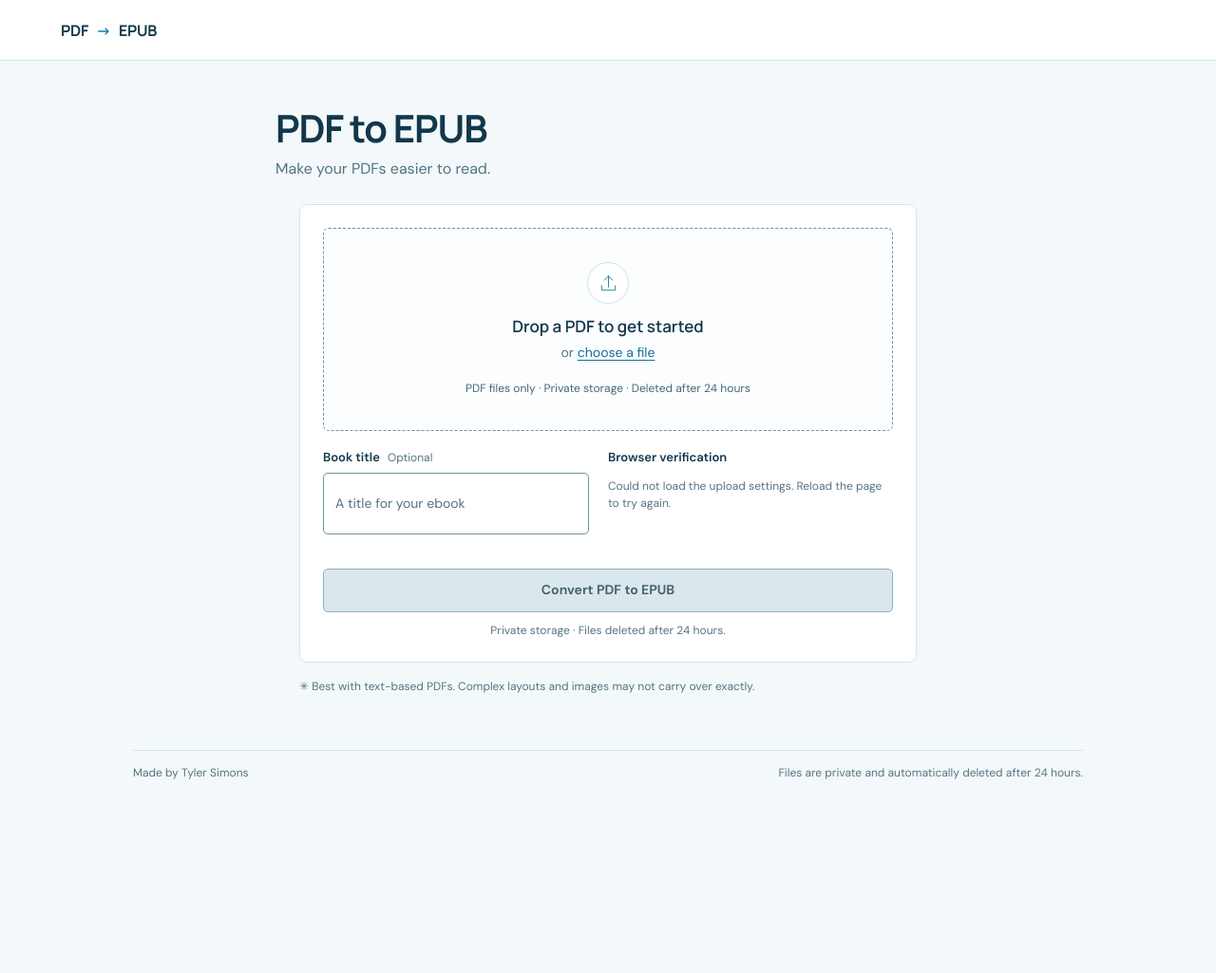
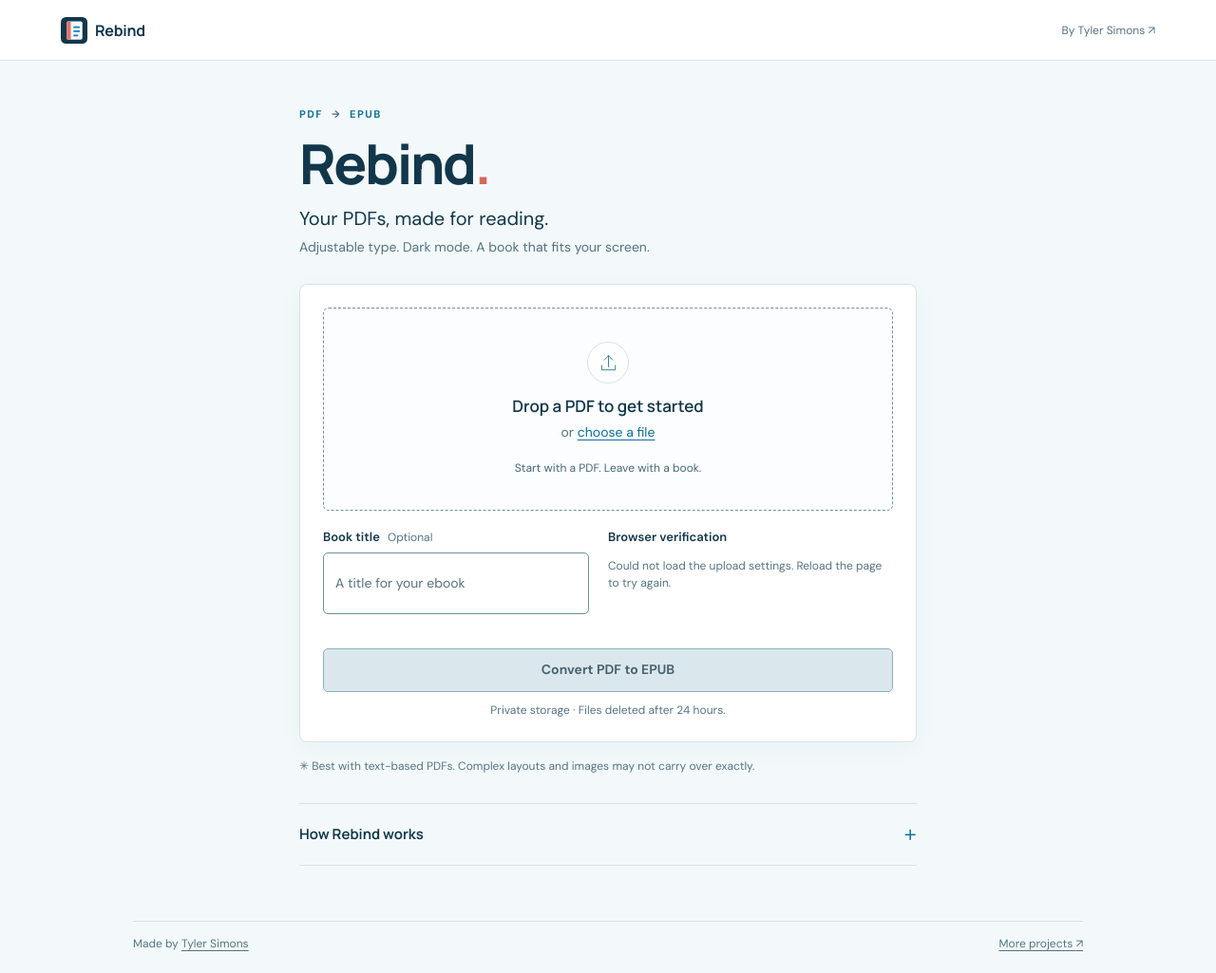
Before and after one commit to tyler-simons/pdf-to-epub, a plain HTML site: page app/static/index.html in a window 1280 px wide. Shown: the whole page at 95% size. Before the commit the page ends 845 px from the top, so only its background shows below. Drawn offline with Linux system fonts and the light colour scheme; no server answers.

Commit message:
Introduce Rebind branding and a clear how-it-works guide

```diff
--- a/app/static/index.html
+++ b/app/static/index.html
@@ -4,7 +4,8 @@
   <meta charset="utf-8">
   <meta name="viewport" content="width=device-width, initial-scale=1">
   <meta name="theme-color" content="#F3F9FA">
-  <title>PDF to EPUB</title>
+  <title>Rebind — Make your PDFs easier to read</title>
+  <meta name="description" content="Turn a PDF into an EPUB for Apple Books or Kindle. More comfortable type, dark mode, and a book that fits your screen.">
   <link rel="icon" type="image/svg+xml" href="/static/favicon.svg">
   <link rel="icon" type="image/x-icon" sizes="16x16 32x32 48x48" href="/static/favicon.ico">
   <link rel="stylesheet" href="/static/style.css">
@@ -12,13 +13,16 @@
 </head>
 <body>
   <header class="topbar">
-    <a class="brand" href="/" aria-label="PDF to EPUB home">PDF <span aria-hidden="true">→</span> EPUB</a>
+    <a class="brand" href="/" aria-label="Rebind home"><img src="/static/favicon.svg" width="28" height="28" alt="">Rebind</a>
+    <a class="topbar-link" href="https://tylersimons.com">By Tyler Simons <span aria-hidden="true">↗</span></a>
   </header>
 
   <main class="shell">
     <section class="intro" aria-labelledby="page-title">
-      <h1 id="page-title">PDF to EPUB</h1>
-      <p class="lede">Make your PDFs easier to read.</p>
+      <p class="intro-kicker">PDF <span aria-hidden="true">→</span> EPUB</p>
+      <h1 id="page-title">Rebind<span class="title-period" aria-hidden="true">.</span></h1>
+      <p class="lede">Your PDFs, made for reading.</p>
+      <p class="intro-detail">Adjustable type. Dark mode. A book that fits your screen.</p>
     </section>
 
     <section class="workspace" aria-label="PDF conversion">
@@ -28,7 +32,7 @@
           <span class="upload-icon" aria-hidden="true"><svg viewBox="0 0 48 48"><path d="M24 32V8m0 0-9 9m9-9 9 9M9 29v10h30V29"/></svg></span>
           <span class="drop-title">Drop a PDF to get started</span>
           <span class="drop-subtitle">or <span class="text-link">choose a file</span></span>
-          <span id="upload-help" class="microcopy">PDF files only · Private storage · Deleted after 24 hours</span>
+          <span id="upload-help" class="microcopy">Start with a PDF. Leave with a book.</span>
         </div>
 
         <div class="upload-options">
@@ -73,8 +77,19 @@
     </section>
 
     <p class="footnote"><span aria-hidden="true">✳</span> Best with text-based PDFs. Complex layouts and images may not carry over exactly.</p>
+    <details class="how-it-works">
+      <summary><span>How Rebind works</span><span class="expander-icon" aria-hidden="true">+</span></summary>
+      <div class="how-content">
+        <ol class="how-steps">
+          <li><div><h2>Bring your PDF</h2><p>Upload a book, paper, or document. Rebind extracts its text and uses character recognition for scanned pages.</p></div></li>
+          <li><div><h2>Give it room to flow</h2><p>We package the text into an EPUB, so your reader can adjust its type and layout. Complex equations and tables may stay as page images to preserve their meaning.</p></div></li>
+          <li><div><h2>Make yourself comfortable</h2><p>Download your EPUB and open it in Apple Books, or use Send to Kindle. Choose your font size and reading theme in your reader.</p></div></li>
+        </ol>
+        <div class="how-notes"><h2>A little care, a few limits</h2><p>When AI cleanup is on, a small selection of text with suspected recognition errors is sent to OpenAI for correction. This is a light cleanup, not a full proofread. Image-based pages won’t have the same adjustable text as the rest of the book.</p><p>Files are stored privately and expire after 24 hours. Keep your downloaded copy. Large or heavily scanned books may need to be split into smaller sections.</p></div>
+      </div>
+    </details>
   </main>
 
-  <footer class="footer"><span>Made by Tyler Simons</span><span>Files are private and automatically deleted after 24 hours.</span></footer>
+  <footer class="footer"><span>Made by <a href="https://tylersimons.com">Tyler Simons</a></span><a href="https://tylersimons.com/projects">More projects <span aria-hidden="true">↗</span></a></footer>
 </body>
 </html>
--- a/app/static/style.css
+++ b/app/static/style.css
@@ -44,6 +44,7 @@ button, input { font: inherit; }
   min-height: 64px;
   display: flex;
   align-items: center;
+  justify-content: space-between;
   padding: 0 max(5vw, 24px);
   background: var(--surface);
   border-bottom: 1px solid var(--border);
@@ -58,14 +59,20 @@ button, input { font: inherit; }
   letter-spacing: -.25px;
 }
 .brand span { color: var(--sky); }
+.topbar-link { color: var(--muted); font-size: 12px; text-decoration: none; }
+.topbar-link:hover { color: var(--sky-button); text-decoration: underline; }
 .shell { width: min(700px, calc(100% - 40px)); margin: 48px auto 0; }
-.intro { margin: 0 auto 25px; }
+.intro { max-width: 650px; margin: 0 auto 28px; }
+.intro-kicker { margin: 0 0 12px; color: var(--sky-button); font-size: 11px; font-weight: 700; letter-spacing: .13em; }
+.intro-kicker span { padding: 0 5px; color: var(--muted); }
 .intro h1 {
   margin: 0;
-  font: 700 clamp(28px, 5vw, 40px)/1.15 var(--heading);
-  letter-spacing: -1.1px;
+  font: 750 clamp(44px, 7vw, 58px)/1.08 var(--heading);
+  letter-spacing: -2.3px;
 }
-.lede { margin: 8px 0 0; color: var(--muted); font-size: 16px; }
+.title-period { color: var(--coral); }
+.lede { margin: 12px 0 0; color: var(--ink); font-size: 20px; }
+.intro-detail { margin: 5px 0 0; color: var(--muted); font-size: 14px; }
 .workspace {
   max-width: 650px;
   margin: 0 auto;
@@ -73,6 +80,7 @@ button, input { font: inherit; }
   background: var(--surface);
   border: 1px solid var(--border);
   border-radius: 8px;
+  box-shadow: 0 6px 24px rgb(18 55 75 / 4%);
 }
 .upload-panel { padding: 0; }
 .dropzone {
@@ -188,6 +196,21 @@ button, input { font: inherit; }
 .warning-note summary:focus-visible { outline: 2px solid currentColor; outline-offset: 3px; }
 .warning-note ul { margin: 8px 0 0; padding-left: 20px; }
 .warning-note li + li { margin-top: 6px; }
+.how-it-works { max-width: 650px; margin: 30px auto 0; border-top: 1px solid var(--border); border-bottom: 1px solid var(--border); }
+.how-it-works > summary { display: flex; align-items: center; justify-content: space-between; gap: 16px; padding: 20px 0; cursor: pointer; list-style: none; font: 650 15px/1.4 var(--heading); }
+.how-it-works > summary::-webkit-details-marker { display: none; }
+.how-it-works > summary:focus-visible { outline: 2px solid var(--sky-button); outline-offset: 5px; }
+.expander-icon { color: var(--sky-button); font-size: 24px; font-weight: 400; line-height: 1; }
+.how-it-works[open] .expander-icon { transform: rotate(45deg); }
+.how-content { padding: 2px 0 24px; }
+.how-steps { list-style: none; counter-reset: steps; padding: 0; margin: 0; }
+.how-steps li { counter-increment: steps; display: grid; grid-template-columns: 28px 1fr; gap: 14px; margin-bottom: 22px; }
+.how-steps li::before { content: counter(steps, decimal-leading-zero); color: var(--sky-button); font-size: 12px; font-weight: 700; padding-top: 2px; }
+.how-content h2 { margin: 0 0 5px; font: 650 14px/1.5 var(--heading); }
+.how-content p { margin: 0; color: var(--muted); font-size: 14px; line-height: 1.7; }
+.how-notes { padding-top: 18px; border-top: 1px solid var(--border); }
+.how-notes p + p { margin-top: 10px; }
+.footer a { color: inherit; text-underline-offset: 3px; }
 .reader-panel { overflow: hidden; border: 1px solid var(--border); border-radius: 6px; background: var(--surface); }
 .reader-toolbar { padding: 10px 14px; border-bottom: 1px solid var(--border); }
 .reader-controls { display: flex; gap: 6px; }
```
